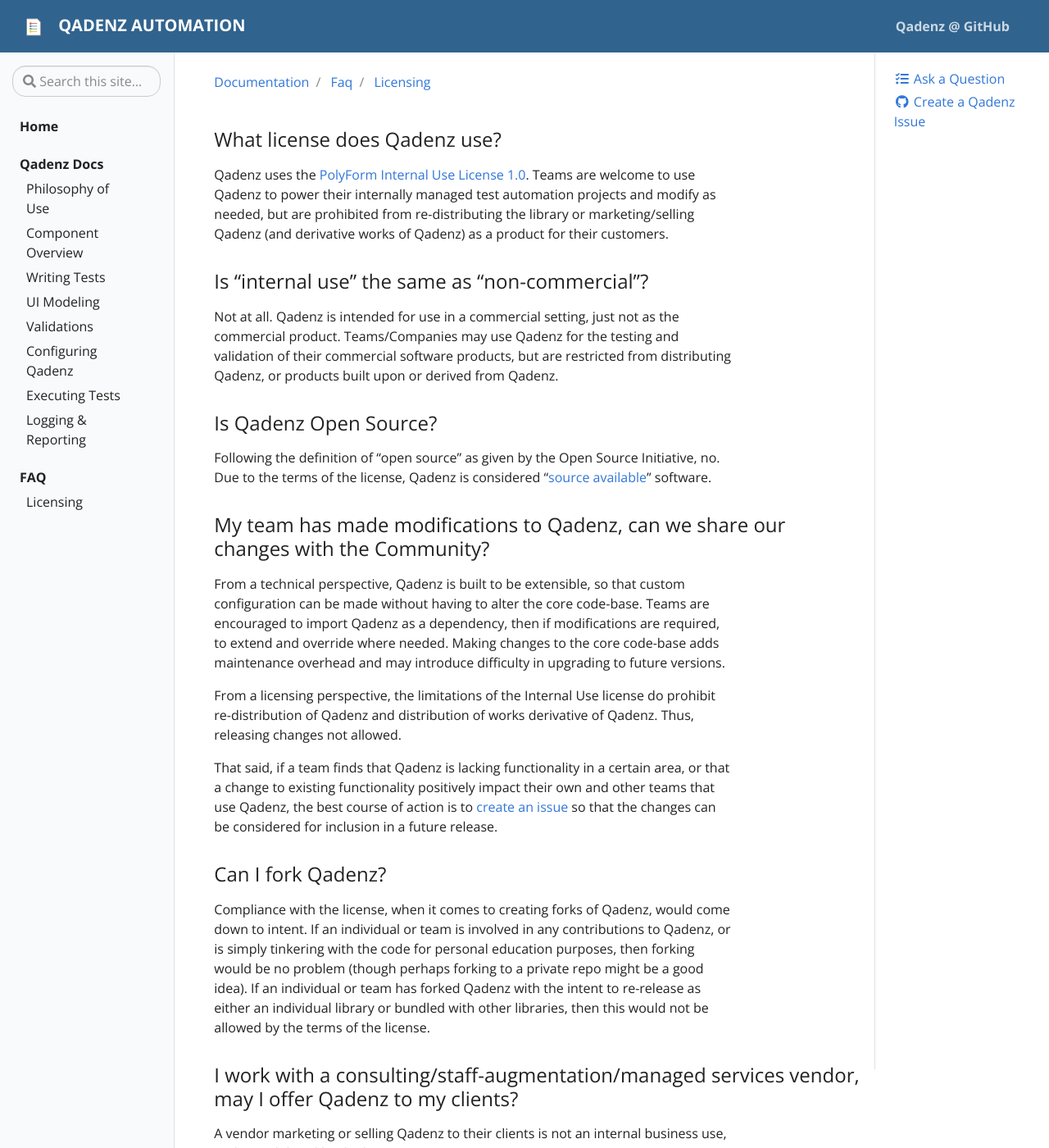
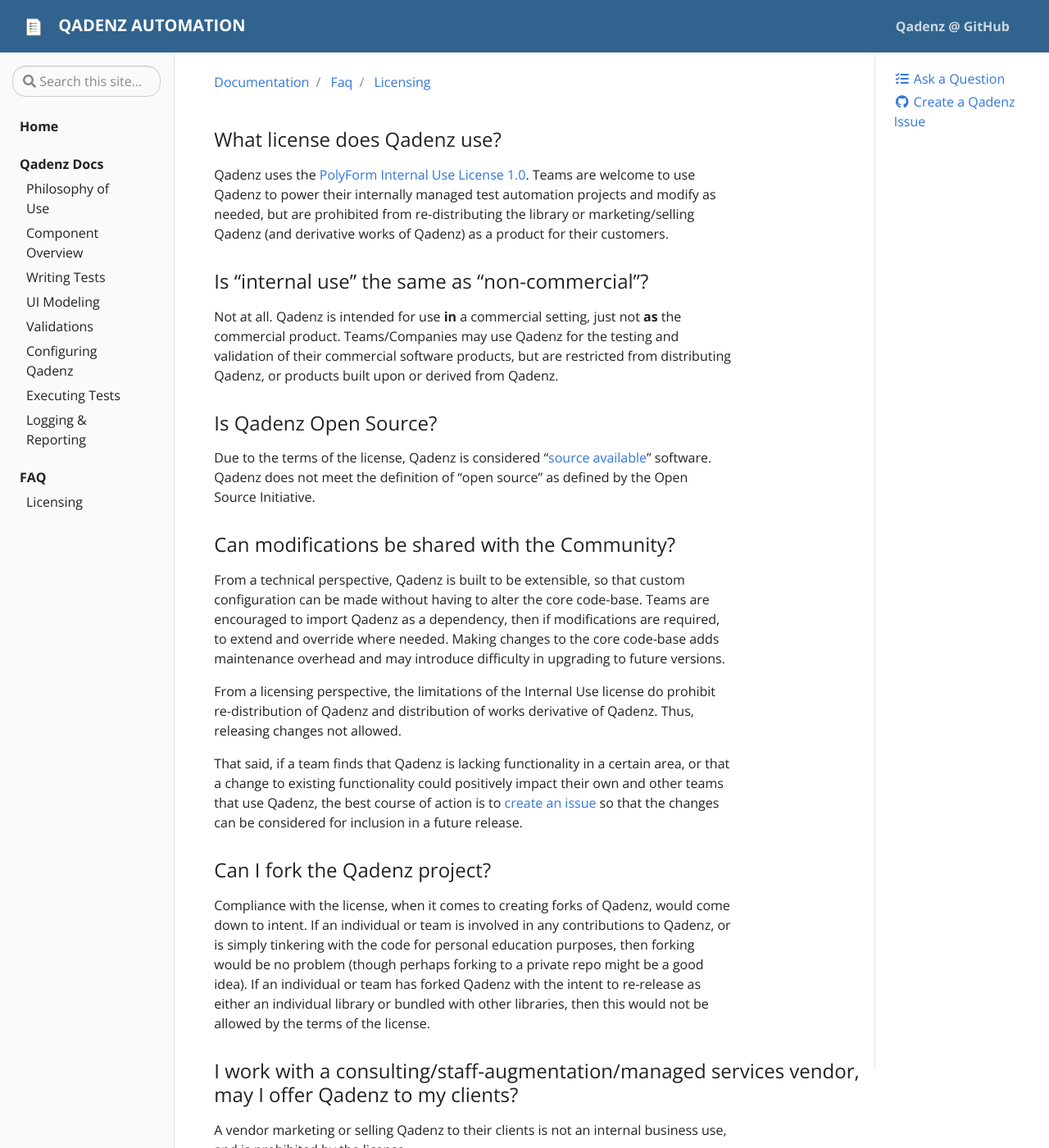
Before and after one commit to qadenz/qadenz.github.io, a Jekyll site: the page built from _docs/faq/licensing.md, in a window 1280 px wide and 1400 px high. Shown: the whole window at 82% size. Built offline with Jekyll 4.4.1, drawn with Linux system fonts in a browser that asks for light colours; some of the changed text lies outside the part shown.

Commit message:
More updates to Licensing FAQ

```diff
--- a/_docs/faq/licensing.md
+++ b/_docs/faq/licensing.md
@@ -10,21 +10,21 @@ Qadenz uses the [PolyForm Internal Use License 1.0](https://polyformproject.org/
 
 ### Is "internal use" the same as "non-commercial"?
 
-Not at all. Qadenz is intended for use in a commercial setting, just not as the commercial product. Teams/Companies may use Qadenz for the testing and validation of their commercial software products, but are restricted from distributing Qadenz, or products built upon or derived from Qadenz.
+Not at all. Qadenz is intended for use **in** a commercial setting, just not **as** the commercial product. Teams/Companies may use Qadenz for the testing and validation of their commercial software products, but are restricted from distributing Qadenz, or products built upon or derived from Qadenz.
 
 ### Is Qadenz Open Source?
 
-Following the definition of "open source" as given by the Open Source Initiative, no. Due to the terms of the license, Qadenz is considered "[source available](https://en.wikipedia.org/wiki/Source-available_software)" software.
+Due to the terms of the license, Qadenz is considered "[source available](https://en.wikipedia.org/wiki/Source-available_software)" software. Qadenz does not meet the definition of "open source" as defined by the Open Source Initiative.
 
-### My team has made modifications to Qadenz, can we share our changes with the Community?
+### Can modifications be shared with the Community?
 
 From a technical perspective, Qadenz is built to be extensible, so that custom configuration can be made without having to alter the core code-base. Teams are encouraged to import Qadenz as a dependency, then if modifications are required, to extend and override where needed. Making changes to the core code-base adds maintenance overhead and may introduce difficulty in upgrading to future versions.
 
 From a licensing perspective, the limitations of the Internal Use license do prohibit re-distribution of Qadenz and distribution of works derivative of Qadenz. Thus, releasing changes not allowed.
 
-That said, if a team finds that Qadenz is lacking functionality in a certain area, or that a change to existing functionality positively impact their own and other teams that use Qadenz, the best course of action is to [create an issue]({{ site.repo }}/issues/new) so that the changes can be considered for inclusion in a future release.
+That said, if a team finds that Qadenz is lacking functionality in a certain area, or that a change to existing functionality could positively impact their own and other teams that use Qadenz, the best course of action is to [create an issue]({{ site.repo }}/issues/new) so that the changes can be considered for inclusion in a future release.
 
-### Can I fork Qadenz?
+### Can I fork the Qadenz project?
 
 Compliance with the license, when it comes to creating forks of Qadenz, would come down to intent. If an individual or team is involved in any contributions to Qadenz, or is simply tinkering with the code for personal education purposes, then forking would be no problem (though perhaps forking to a private repo might be a good idea). If an individual or team has forked Qadenz with the intent to re-release as either an individual library or bundled with other libraries, then this would not be allowed by the terms of the license.
 
```
Also changed, not shown: other parts of _docs/faq/licensing.md (+1 -1 lines).
